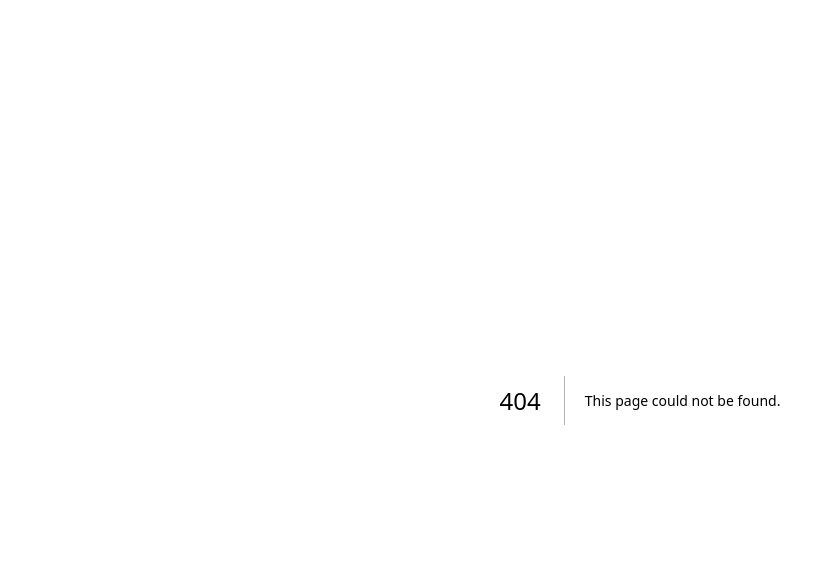
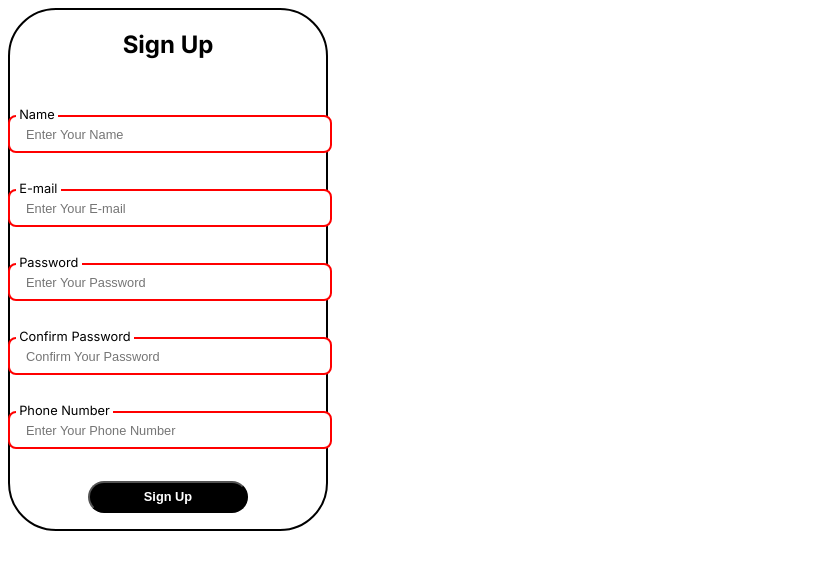
Before and after one commit to mostafaahesham/nextjs-ecommerce-store, a Next.js app: page /sign-up in a window 1280 px wide. Before the commit this address had no page. Shown: the top 570 px of the page, without its empty margins (0-835 px from the left). Built offline with nearby package versions, Linux system fonts and the light colour scheme.

Commit message:
signup form with api call & fields validation

```diff
--- /dev/null
+++ b/src/app/sign-up/page.jsx
@@ -0,0 +1,133 @@
+"use client";
+
+import React from "react";
+import TextInput from "@/components/TextInput";
+import { styled } from "styled-components";
+import Axios from "axios";
+import { useState, useEffect, useRef } from "react";
+
+const Test = () => {
+  const [name, setName] = useState("");
+  const [email, setEmail] = useState("");
+  const [password, setPassword] = useState("");
+  const [passwordConfirm, setPasswordConfirm] = useState("");
+  const [phoneNumber, setPhoneNumber] = useState("");
+
+  const validateName = (val) => {
+    return /^[a-zA-Z]+$/.test(val);
+  };
+
+  const validateEmail = (val) => {
+    return /^[^\s@]+@[^\s@]+\.[^\s@]+$/.test(val);
+  };
+
+  const validatePassword = (val) => {
+    return val.length >= 8;
+  };
+
+  const validatePasswordConfirm = (val) => {
+    return password == passwordConfirm && passwordConfirm.length != 0;
+  };
+
+  const validatePhoneNumber = (value) => {
+    return /^(01)[0-9]{9}$/.test(value);
+  };
+
+  const handleSignUpButtonClick = async () => {
+    const formData = {
+      name: name,
+      email: email,
+      password: password,
+      passwordConfirm: passwordConfirm,
+      phoneNumber: phoneNumber,
+    };
+
+    await Axios.post(
+      "https://e-shop-app-gf69.onrender.com/api/v1/auth/signup",
+      formData
+    )
+      .then((response) => {
+        console.log(response.data);
+      })
+      .catch((error) => {
+        console.error(error);
+      });
+    console.log(name,email,password,passwordConfirm,phoneNumber);
+  };
+
+  return (
+    <SignUpContainer>
+      <h2>Sign Up</h2>
+      <TextInput
+        title="Name"
+        type="string"
+        placeHolder="Enter Your Name"
+        value={name}
+        onChange={(e) => setName(e.target.value)}
+        validate={validateName}
+      />
+      <TextInput
+        title="E-mail"
+        type="email"
+        placeHolder="Enter Your E-mail"
+        value={email}
+        onChange={(e) => setEmail(e.target.value)}
+        validate={validateEmail}
+      />
+      <TextInput
+        title="Password"
+        type="Password"
+        placeHolder="Enter Your Password"
+        value={password}
+        onChange={(e) => setPassword(e.target.value)}
+        validate={validatePassword}
+      />
+      <TextInput
+        title="Confirm Password"
+        type="Password"
+        placeHolder="Confirm Your Password"
+        value={passwordConfirm}
+        onChange={(e) => setPasswordConfirm(e.target.value)}
+        validate={validatePasswordConfirm}
+      />
+      <TextInput
+        title="Phone Number"
+        type="number"
+        placeHolder="Enter Your Phone Number"
+        value={phoneNumber}
+        onChange={(e) => setPhoneNumber(e.target.value)}
+        validate={validatePhoneNumber}
+      />
+      <Button onClick={handleSignUpButtonClick}>Sign Up</Button>
+    </SignUpContainer>
+  );
+};
+
+const SignUpContainer = styled.div`
+  display: flex;
+  flex-direction: column;
+  max-width: 25%;
+  gap: 1rem;
+  align-items: center;
+  justify-content: center;
+  border: 2px solid black;
+  border-radius: 3rem;
+`;
+
+const Button = styled.button`
+  background-color: black;
+  color: white;
+  font-weight: bold;
+  font-size: 0.8rem;
+  width: 10rem;
+  height: 2rem;
+  border-radius: 1rem;
+  &:hover {
+    cursor: pointer;
+    top: -1rem;
+    background-color: #303030;
+  }
+  margin: 1rem;
+`;
+
+export default Test;
--- /dev/null
+++ b/src/components/TextInput.jsx
@@ -0,0 +1,49 @@
+import React from "react";
+import { styled, css } from "styled-components";
+
+const TextInputContainer = styled.div`
+  max-width: 20rem;
+`;
+
+const TextInputLabel = styled.label`
+  position: relative;
+  top: 0.5rem;
+  left: 0.5rem;
+  font-size: 0.8rem;
+  background-color: white;
+  color: black;
+  padding: 0.2rem;
+`;
+
+const TextInputField = styled.input`
+  width: 18rem;
+  padding: 0.5rem 1rem;
+  border: 2px solid #b0b0b0;
+  border-radius: 0.5rem;
+  font-size: 1rem;
+  outline: none;
+  &::placeholder {
+    font-size: 0.8rem;
+  }
+  ${({ isInvalid }) =>
+  isInvalid &&
+    css`
+      border-color: red;
+    `}
+`;
+
+const TextInput = ({ title, type, placeHolder, validate, value, ...restProps }) => {
+  const isInvalid = validate && !validate(value);
+
+  const handleInputChange = (event) => {
+    onChange(event.target.value);
+  };
+  return (
+    <TextInputContainer>
+      <TextInputLabel>{title}</TextInputLabel>
+      <TextInputField type={type} placeholder={placeHolder} value={value} isInvalid={isInvalid} {...restProps} />
+    </TextInputContainer>
+  );
+};
+
+export default TextInput;
```
Also changed, not shown: src/app/about/page.jsx (+22 -5 lines), src/app/test/page.jsx (+5 -1 lines), src/components/ImageSlider.jsx (+10 -4 lines), src/components/ImagesGrid.jsx (deleted, +0 -26 lines), src/components/Product.jsx (+10 -16 lines), src/components/ProductDetails.jsx (+59 -6 lines), src/components/ProductPrice.jsx (+4 -8 lines), src/components/ProductRating.jsx (+6 -2 lines), src/components/ProductReviews.jsx (added, +76 -0 lines), 1 other file (tests, documents, lock files or other folders).
